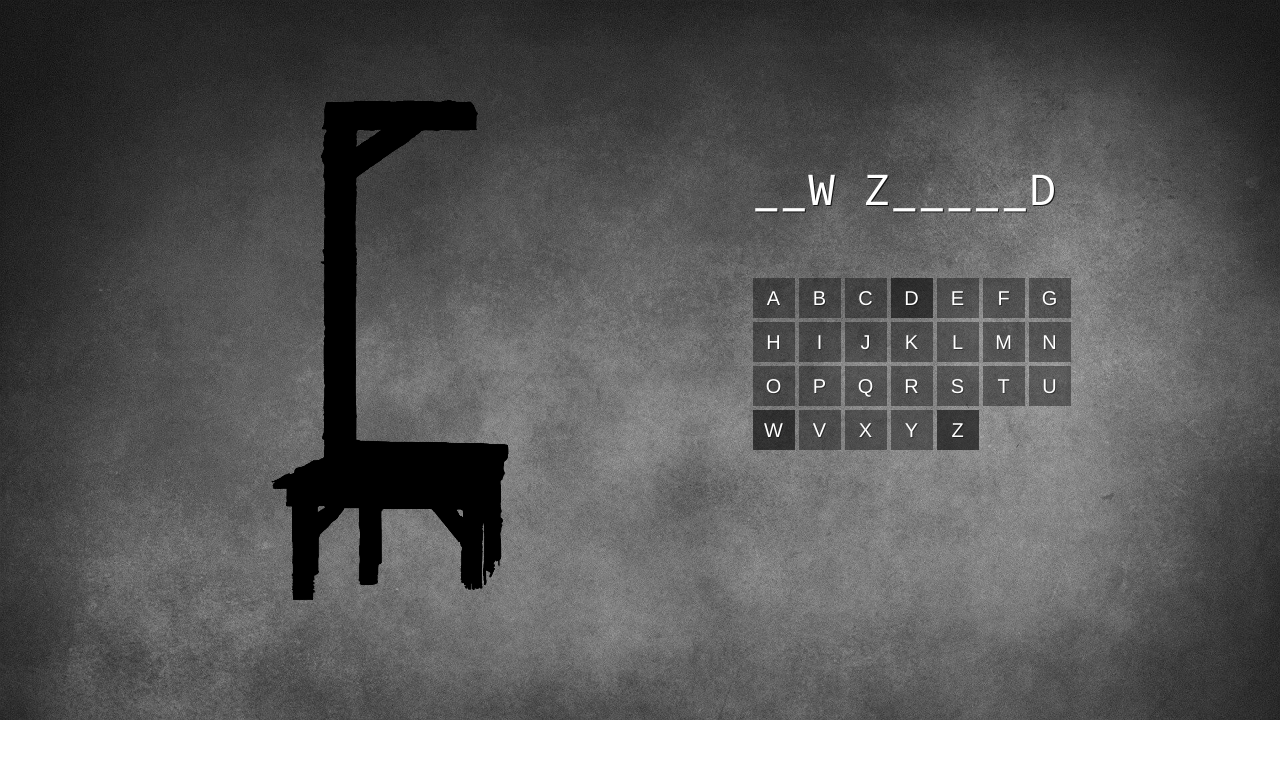
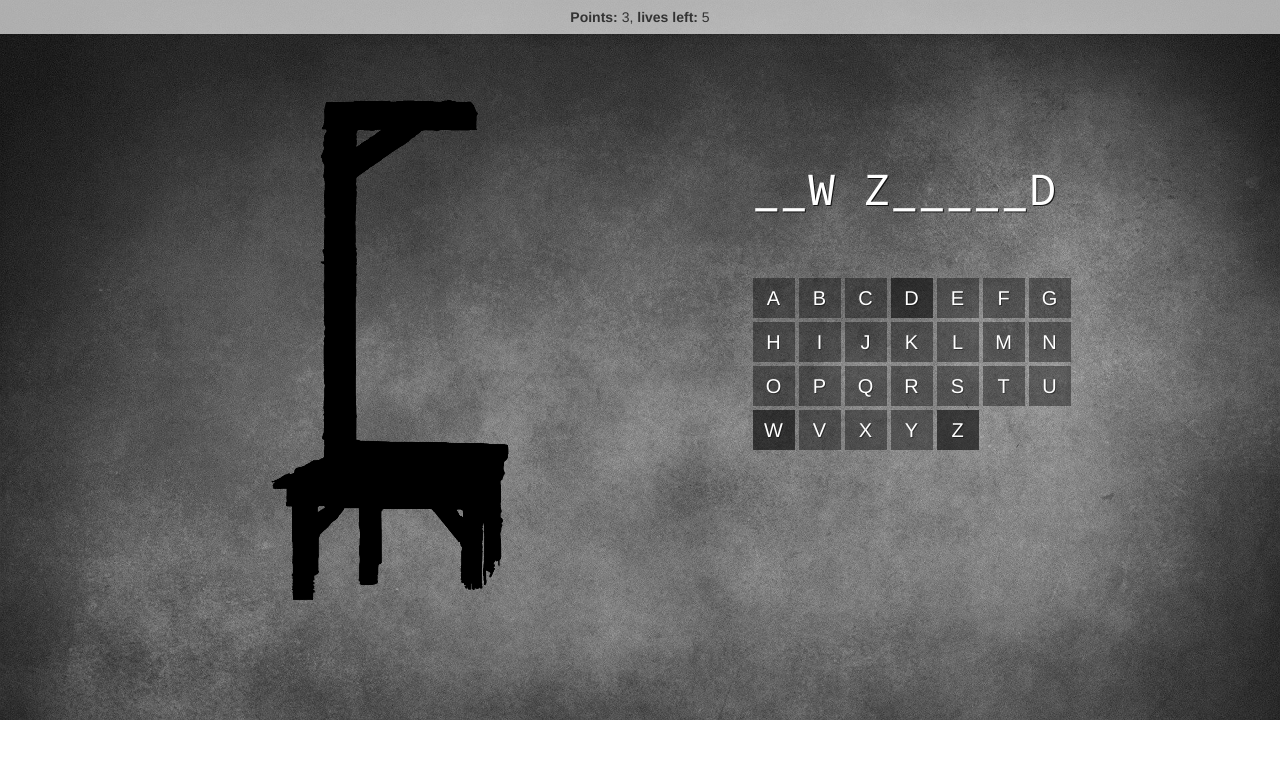
Before and after one commit to jurkian/hangmanJS, a website: page app/index.html in a window 1280 px wide. Drawn offline with nearby package versions, Linux system fonts and the light colour scheme; files that its build step writes are made by us from their sources.

Commit message:
Add game status bar prototype

```diff
--- a/app/index.html
+++ b/app/index.html
@@ -14,6 +14,9 @@
 </head>
 
 <body>
+  <div class="game-info-bar">
+    <b>Points: </b><span>3</span>, <b>lives left: </b><span>5</span>
+  </div>
   <section id="game" class="container">
     <div class="row">
       <div class="gallows-container col-lg-4 col-md-4 col-sm-5 col-lg-offset-2 col-md-offset-1">
--- a/app/styles/main.scss
+++ b/app/styles/main.scss
@@ -7,6 +7,20 @@ body {
 
 #game {
   margin-top: 100px;
+}
+
+/* Game info bar */
+.game-info-bar {
+  position: fixed;
+  top: 0; left: 0; right: 0;
+  z-index: 98;
+  border-radius: 0;
+  background: rgba(255, 255, 255, 0.65);
+  box-shadow: 0 0 2px rgba(0,0,0,0.15);
+  margin: 0;
+  padding-top: 7px;
+  padding-bottom: 7px;
+  text-align: center;
 }
 
 /* Gallows */
```
